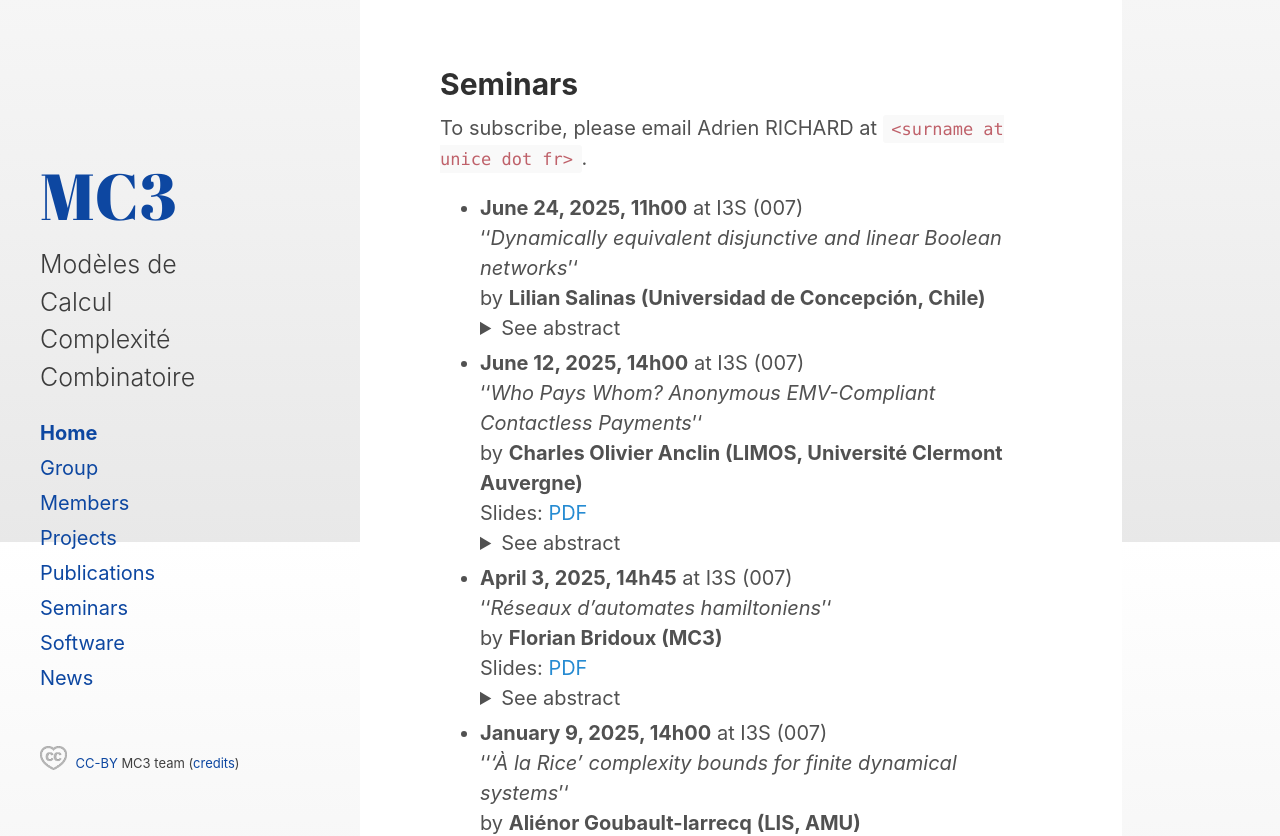
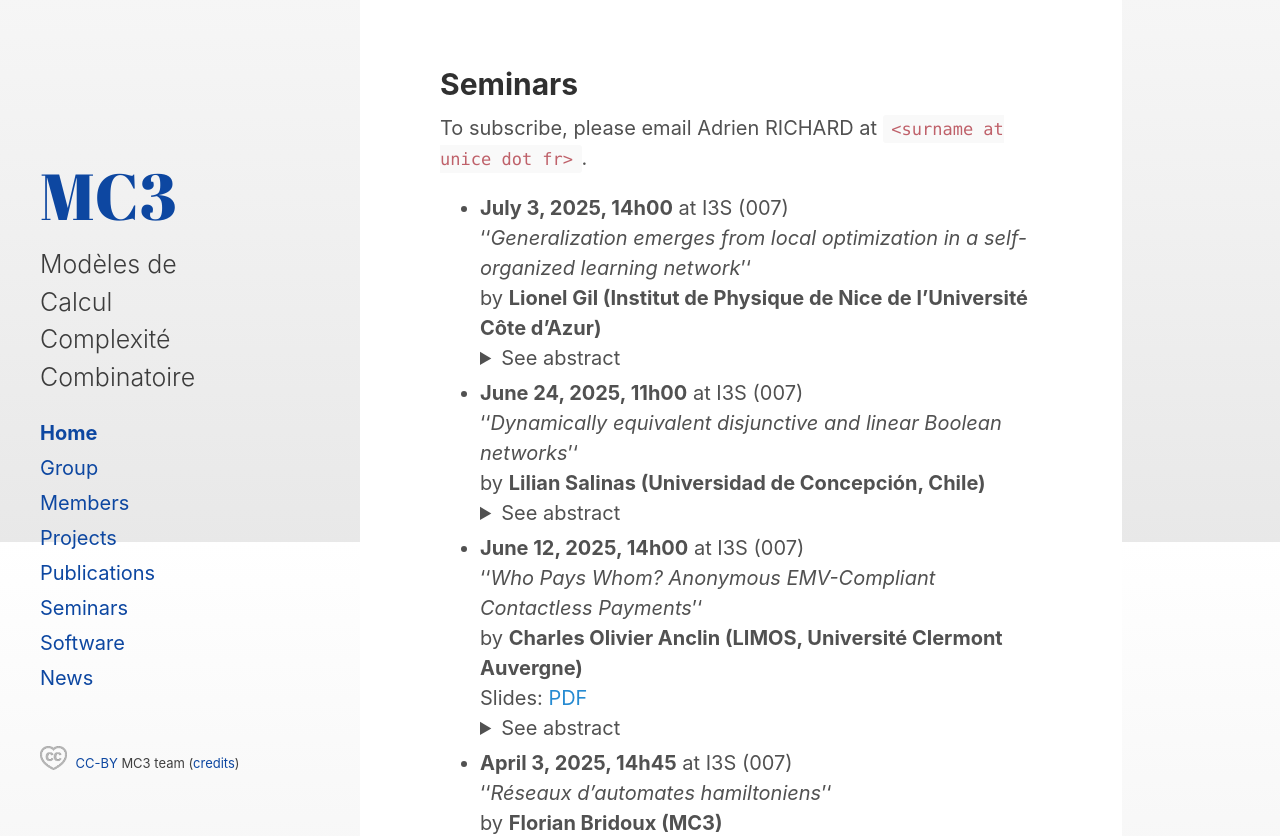
Before and after one commit to richardadrien/mc3, a Jekyll site: the page built from _posts/2023-11-01-home.md, in a window 1280 px wide and 900 px high, scrolled down 3894 px, cut to the strip 64-900 px from the top of the window. Built offline with Jekyll 4.4.1, drawn with Linux system fonts in a browser that asks for light colours; the list of posts is cut into pages by our own code; some of the changed lines change nothing that is shown.

Commit message:
Update seminars.yml

```diff
--- a/_data/seminars.yml
+++ b/_data/seminars.yml
@@ -10,6 +10,27 @@
 # order: most recent first
 # colon ':' must be avoided (html code &#58;)
 
+- who:  Lionel Gil (Institut de Physique de Nice de l'Université Côte d'Azur)
+  date: July 3, 2025, 14h00
+  place: I3S (007)
+  talk: "Generalization emerges from local optimization in a self-organized learning network"
+  abstract: "We design and analyze a new approach to self-organizing computing networks, driven
+  only by local optimization rules without relying on a global error function. Traditional neural
+  networks with a fixed topology are made up of identical nodes and derive their expressive power
+  from an appropriate adjustment of connection weights. In contrast, our network stores new knowledge
+  in the nodes accurately and instantaneously, in the form of a lookup table. Only then is some of this
+  information structured and incorporated into the network geometry. The training error is initially
+  zero by construction and remains so throughout the dynamics of the network topology evolution.
+  The latter involves a small number of local topological transformations, such as splitting or
+  merging nodes and adding binary connections between them, which can be applied again and again.
+  The choice of operations to be carried out is only driven by optimization of expressivity at the local scale.
+  One key feature of connectionist networks is their ability to generalize, i.e. their capacity to correctly
+  answer questions outside of their training set. We show on numerous examples of classification tasks that
+  our self-organized networks systematically reach such a state of perfect generalization when the number
+  of learned examples becomes sufficiently large. We report on the dynamics of the change of state and show
+  that it is abrupt and has the distinctive characteristics of a first order phase transition, a phenomenon
+  already observed for traditional learning networks and known as grokking."
+
 - who: Lilian Salinas (Universidad de Concepción, Chile)
   date: June 24, 2025, 11h00
   place: I3S (007)
@@ -21,7 +42,8 @@
   However, few studies have been done about which networks can be obtained from another network with a non-parallel schedule.<br>
   In this talk, we define the problem of finding a Boolean network that is dynamically equivalent to another network.
   For the general case, it is shown that the problem is NP-Hard.<br>
-  However, if the problem is restricted to disjunctive or linear Boolean networks, it can be solved in polynomial time. Moreover, we study other related problems."
+  However, if the problem is restricted to disjunctive or linear Boolean networks, it can be solved
+  in polynomial time. Moreover, we study other related problems."
 
 
 - who: Charles Olivier Anclin (LIMOS, Université Clermont Auvergne)
```
